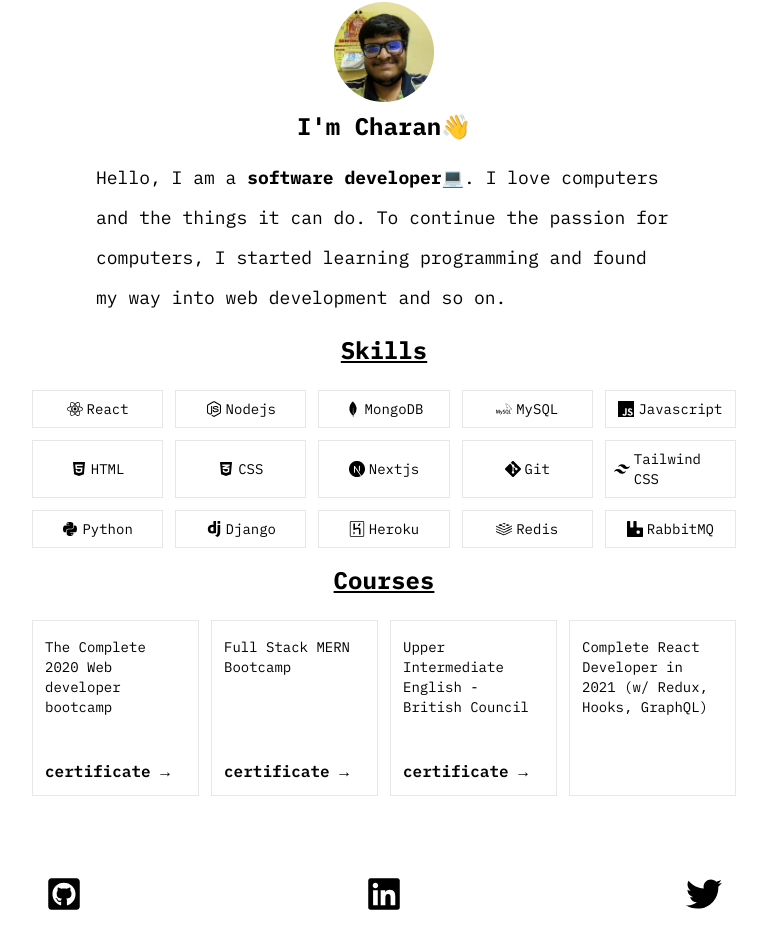
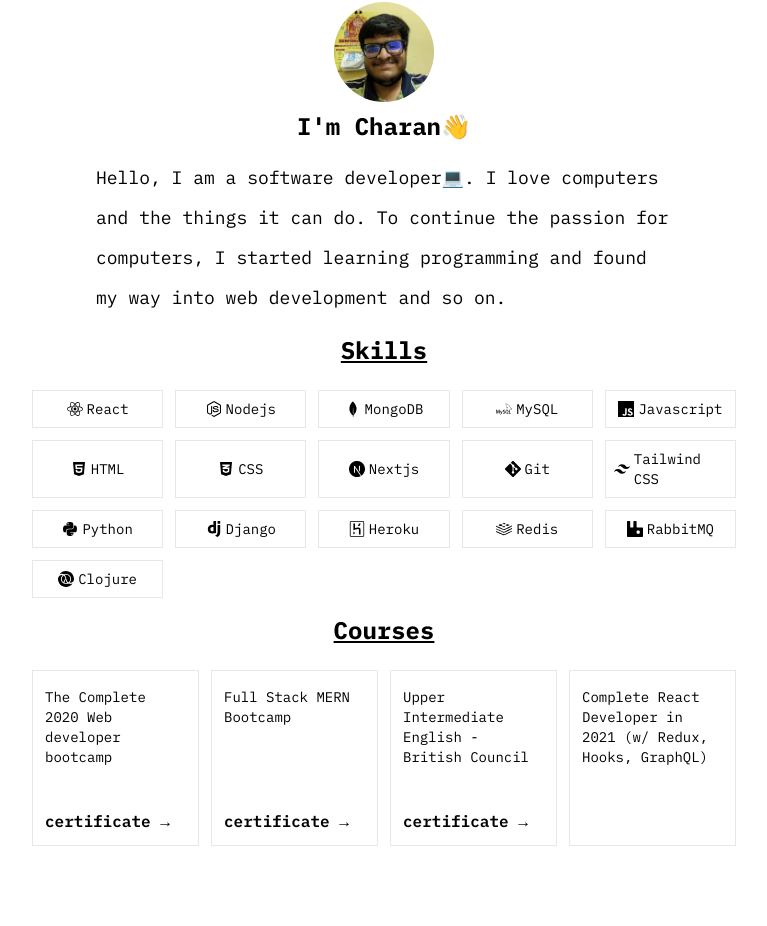
Before and after one commit to charan1973/portfolio-new, a Next.js app: page / in a window 1280 px wide. Shown: the part 176-1102 px from the top of the page, without its empty margins (256-1023 px from the left). Built offline with nearby package versions, Linux system fonts and the light colour scheme.

Commit message:
made the portfolio reusable by moving all content to /data directory

```diff
--- a/components/footer/footer.component.jsx
+++ b/components/footer/footer.component.jsx
@@ -1,25 +1,39 @@
 import Link from "next/link";
-import { FaGithubSquare, FaLinkedin, FaInstagram, FaTwitter } from "react-icons/fa";
+import { FaGithubSquare, FaLinkedin, FaTwitter } from "react-icons/fa";
+import { bio } from "../../data/home.data";
 
 const Footer = () => {
+  const { socialLinks } = bio;
   return (
     <>
       <div className="flex justify-around h-20">
-        <Link href="https://github.com/charan1973">
-          <a target="_blank" title="charan1973">
+      {
+        socialLinks && socialLinks.github && (
+          <Link href={bio.socialLinks.github}>
+            <a target="_blank">
               <FaGithubSquare className="text-4xl" />
             </a>
           </Link>
-        <Link href="https://www.linkedin.com/in/charan-vasu-4524aa164/">
-          <a target="_blank" title="charan-vasu-4524aa164">
+        )
+      }
+      {
+        socialLinks && socialLinks.linkedin && (
+          <Link href={bio.socialLinks.linkedin}>
+            <a target="_blank">
               <FaLinkedin className="text-4xl" />
             </a>
           </Link>
-        <Link href="https://twitter.com/charan1973taken">
-          <a target="_blank" title="@charan1973taken">
+        )
+      }
+      {
+        socialLinks && socialLinks.twitter && (
+          <Link href={bio.socialLinks.twitter}>
+            <a target="_blank">
               <FaTwitter className="text-4xl" />
             </a>
           </Link>
+        )
+      }
       </div>
     </>
   );
--- a/components/navbar/navbar.component.jsx
+++ b/components/navbar/navbar.component.jsx
@@ -3,6 +3,10 @@ import { useState } from "react";
 import NavbarButton from "../navbar-button/navbar-button.component";
 import { useTheme } from "next-themes";
 import { FaSun, FaMoon, FaExternalLinkAlt } from "react-icons/fa";
+import { bio } from "../../data/home.data";
+import { projects } from "../../data/project.data";
+import { tools } from "../../data/tools.data";
+import { resources } from "../../data/resources.data";
 
 const Navbar = () => {
   const { theme, setTheme } = useTheme();
@@ -12,7 +16,7 @@ const Navbar = () => {
     <div className="grid-cols-2 lg:flex justify-between items-center py-5 lg:py-10 px-3 lg:px-0 border border-t-0 border-r-0 border-l-0 border-b-2 max-w-full">
       <div className="w-full flex justify-between">
         <NavbarButton href="/" className="font-semibold border-2">
-          CHARAN
+          {bio.name.first.toUpperCase()}
         </NavbarButton>
         <div className="flex">
           <button
@@ -42,15 +46,31 @@ const Navbar = () => {
         onClick={() => setShowNav(false)}
       >
         <NavbarButton href="/experience">Experience</NavbarButton>
+        {
+          projects && projects.length > 0 && (
             <NavbarButton href="/projects">Projects</NavbarButton>
+          )
+        }
+        {
+          tools && tools.length > 0 && (
             <NavbarButton href="/tools">Tools</NavbarButton>
+          )
+        }
+        {
+          resources && resources.length > 0 && (
             <NavbarButton href="/resources">Resources</NavbarButton>
-        <NavbarButton href="https://charanvasu.hashnode.dev" target="_blank">
+          )
+        }
+        {
+          bio.blogLink && (
+          <NavbarButton href={bio.blogLink} target="_blank">
             <span className="flex items-center">
               <span className="mr-1">Blog</span>
               <FaExternalLinkAlt />
             </span>
           </NavbarButton>
+          )
+        }
       </div>
     </div>
   );
--- a/data/home.data.js
+++ b/data/home.data.js
@@ -15,8 +15,25 @@ import {
   SiNextDotJs,
   SiRedis,
   SiRabbitmq,
-  SiMysql
+  SiMysql,
+  SiClojure
 } from "react-icons/si";
+
+export const bio = {
+  name: {
+    first: "Charan",
+    last: "V"
+  },
+  aboutMe: `Hello, I am a software developer💻. I love computers and the
+  things it can do. To continue the passion for computers, I started
+  learning programming and found my way into web development and so on.`,
+  socialLinks: {
+    linkedin: "https://www.linkedin.com/in/charan1973/",
+    github: "https://github.com/charan1973",
+    twitter: "https://twitter.com/charan1973taken"
+  },
+  blogLink: "https://charanvasu.hashnode.dev"
+};
 
 export const skills = [
   {
@@ -79,6 +96,10 @@ export const skills = [
     icon: <SiRabbitmq />,
     name: "RabbitMQ"
   },
+  {
+    icon: <SiClojure />,
+    name: "Clojure"
+  },
 ];
 
 export const courses = [
--- a/pages/experience.js
+++ b/pages/experience.js
@@ -1,14 +1,14 @@
 import Head from "next/head"
 import Link from "next/link";
-import { useState } from "react";
 import { experience as experienceList } from "../data/experience.data";
+import { bio } from "../data/home.data";
 
 
 const Experience = () => {
   return (
     <>
     <Head>
-        <title>Charan | Experience</title>
+        <title>{bio.name.first} | Experience</title>
     </Head>
     <div>
         <h2 className="font-bold text-center text-xl mb-4">Experience</h2>
--- a/pages/index.js
+++ b/pages/index.js
@@ -1,7 +1,7 @@
 import Image from "next/image";
 import Head from "next/head";
 import Link from "next/link";
-import { skills, courses } from "../data/home.data";
+import { skills, courses, bio } from "../data/home.data";
 
 const SkillBox = ({ icon, name }) => (
   <div className="border flex flex-col lg:flex-row justify-center items-center p-2 hover:bg-black hover:text-white dark:hover:bg-white dark:hover:text-black cursor-default">
@@ -34,10 +34,10 @@ export default function Home() {
   return (
     <>
       <Head>
-        <title>Charan | Home</title>
+        <title>{bio.name.first} | Home</title>
         <meta
           name="description"
-          content="Charan Vasu's Portfolio website. Electronics student and Javascript developer."
+          content={`${bio.name.first + " " + bio.name.last}'s Portfolio website. ${bio.aboutMe}`}
         />
       </Head>
       <div className="px-2 lg:px-32">
@@ -48,7 +48,7 @@ export default function Home() {
             height="100px"
             className="rounded-full"
           />
-          <h2 className="font-bold text-2xl mt-2">I'm Charan👋</h2>
+          <h2 className="font-bold text-2xl mt-2">I'm {bio.name.first}👋</h2>
         </div>
         <div className="mt-4 lg:px-16">
           <p
@@ -56,11 +56,11 @@ export default function Home() {
             className="text-lg leading-10 break-word"
             style={{ hyphens: "auto" }}
           >
-            Hello, I am a <b>software developer</b>💻. I love computers and the
-            things it can do. To continue the passion for computers, I started
-            learning programming and found my way into web development and so on.
+           {bio.aboutMe}
           </p>
         </div>
+        {
+          skills && skills.length > 0 && (
             <div>
               <h3 className="font-bold text-2xl mt-4 text-center mb-6 underline">
                 Skills
@@ -71,6 +71,10 @@ export default function Home() {
                 ))}
               </div>
             </div>
+          )
+        }
+        {
+          courses && courses.length > 0 && (
             <div>
               <h3 className="font-bold text-2xl mt-4 text-center mb-6 underline">
                 Courses
@@ -81,6 +85,8 @@ export default function Home() {
                 ))}
               </div>
             </div>
+          )
+        }
       </div>
     </>
   );
--- a/pages/projects.js
+++ b/pages/projects.js
@@ -1,23 +1,31 @@
 import ProjectCard from "../components/project-card/project-card.component";
 import { projects } from "../data/project.data";
 import Head from "next/head";
+import { bio } from "../data/home.data";
 
 const Projects = () => {
   return (
     <div>
       <Head>
-        <title>Charan | Projects</title>
+        <title>{bio.name.first} | Projects</title>
         <script src="//cdn.jsdelivr.net/github-cards/latest/widget.js"></script>
       </Head>
+      {
+        bio.socialLinks &&  bio.socialLinks.github && (
           <div className="flex justify-center mb-12 h-40">
             <div
               className="github-card"
-        data-github="charan1973"
+              data-github={bio.socialLinks.github.split("github.com/")[1].split("/")[0]}
               data-width="400"
               data-height="150"
               data-theme="default"
             />
           </div>
+        )
+      }
+      {
+        projects && projects.length > 0 ? (
+          <>
             <h2 className="font-bold text-2xl mb-5 text-center">Projects</h2>
             {projects.map((project) => (
               <div className="mb-4" key={project.githubUrl}>
@@ -30,6 +38,9 @@ const Projects = () => {
                 />
               </div>
             ))}
+          </>
+        ) : <>No projects</>
+      }
     </div>
   );
 };
--- a/pages/resources.js
+++ b/pages/resources.js
@@ -1,12 +1,13 @@
 import Link from "next/link";
 import Head from "next/head"
 import { resources } from "../data/resources.data";
+import { bio } from "../data/home.data";
 
 const Resources = () => {
   return (
     <>
     <Head>
-      <title>Charan | Resources</title>
+      <title>{bio.name.first} | Resources</title>
     </Head>
     <div>
     <h2 className="font-bold text-xl text-center">Resources</h2>
--- a/pages/tools.js
+++ b/pages/tools.js
@@ -1,11 +1,12 @@
 import {tools} from "../data/tools.data"
 import Head from "next/head"
+import { bio } from "../data/home.data";
 
 const Tools = () => {
   return (
     <>
     <Head>
-        <title>Charan | Tools</title>
+        <title>{bio.name.first} | Tools</title>
     </Head>
     <div>
     <h2 className="font-bold text-center text-xl mb-4">Tools</h2>
```
Lines whose indentation alone changed are shown as unchanged.
